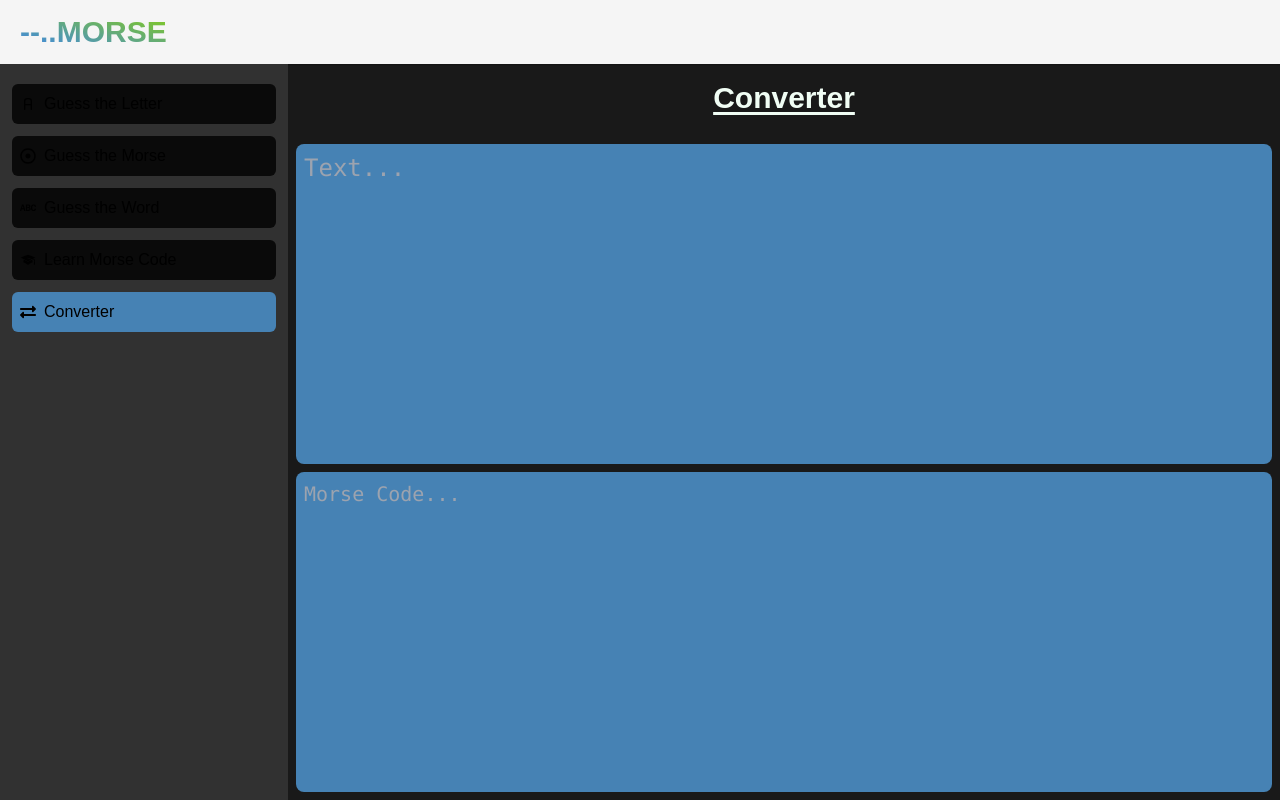
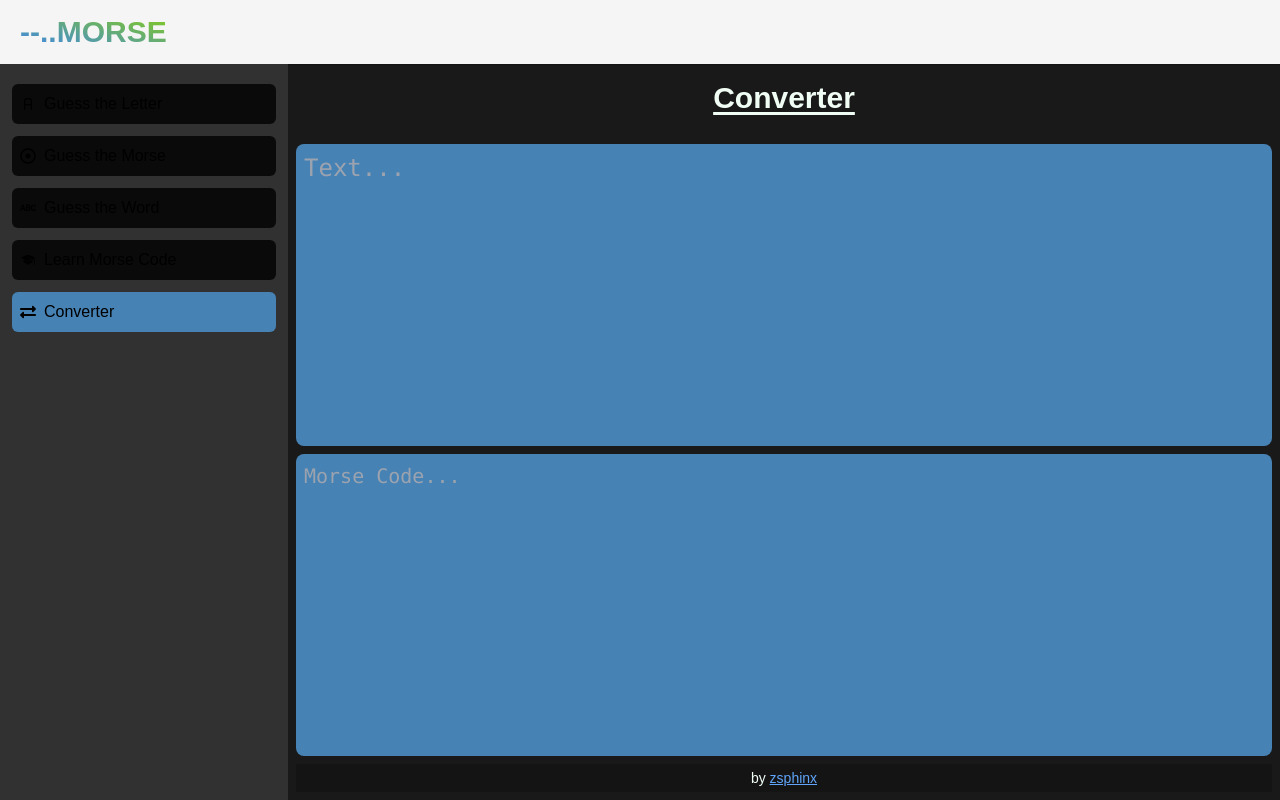
Before and after one commit to zsphinxyz/zmorse, a Next.js app: page /convert in a window 1280 px wide. Built offline with nearby package versions, Linux system fonts and the light colour scheme; a web font is replaced by a local one.

Commit message:
add footer

```diff
--- a/app/convert/page.tsx
+++ b/app/convert/page.tsx
@@ -1,6 +1,7 @@
 'use client'
 import { useEffect, useState } from "react"
 import {all, all_rev} from '@/lib/morse'
+import Footer from "@/components/Footer";
 
 export default function Convert() {
   const [words, setWords] = useState('');
@@ -36,6 +37,8 @@ export default function Convert() {
         <textarea placeholder="Morse Code..." spellCheck="false" className="h-full w-full bg-transparent text-xl p-2 font-mono resize-none" onChange={(e)=>setMorse( e.target.value.replace(/[^-. ]/g,'')?.toString())} value={morse}></textarea>
       </div>
 
+      <Footer />
+
 
     </section>
   )
--- a/app/guessMorse/page.tsx
+++ b/app/guessMorse/page.tsx
@@ -1,3 +1,4 @@
+import Footer from '@/components/Footer'
 import GuessMorse from '@/components/guessMorse'
 import React from 'react'
 
@@ -8,6 +9,8 @@ export default function page() {
     <main className="flex w-full items-center flex-col bg-[#425554] bg-clip-content h-full p-2">
       <h1 className="font-bold text-3xl text-center my-2 underline underline-offset-4 mb-5"></h1>
       <GuessMorse />
+
+      <Footer />
     </main>
   )
 }
--- a/app/guessWord/page.tsx
+++ b/app/guessWord/page.tsx
@@ -1,7 +1,7 @@
 
+import Footer from "@/components/Footer"
 import { morseLetter } from "@/lib/morse"
-import { revalidatePath, revalidateTag } from "next/cache"
-import { redirect } from "next/navigation"
+import { revalidatePath } from "next/cache"
 // https://random-word-api.herokuapp.com/word
 
 export default async function GuessWord({searchParams}: {searchParams: {guess: string}}) {
@@ -66,6 +66,9 @@ export default async function GuessWord({searchParams}: {searchParams: {guess: s
      </form>
      }
 
+
+    <Footer />
+
     </main>
   )
 }
--- a/app/layout.tsx
+++ b/app/layout.tsx
@@ -52,9 +52,11 @@ export default function RootLayout({
 
           <Nav />
 
-          <div className="flex min-h-[calc(100dvh-64px)]">
+          <div className="flex min-h-[calc(100dvh-64px)] relative">
             <SideBar />
-            <div className="basis-full">{children}</div>
+            <div className="basis-full">
+              {children}
+            </div>
           </div>
 
         </main>
--- a/app/learn/page.tsx
+++ b/app/learn/page.tsx
@@ -1,5 +1,6 @@
 'use client'
 
+import Footer from '@/components/Footer';
 import { all, letter_imgs } from '@/lib/morse'
 import { motion } from "framer-motion";
 import { Suspense } from "react";
@@ -41,6 +42,8 @@ export default function Learn() {
           ))
         }
       </section>
+
+      <Footer />
     </section>
   )
 }
--- a/app/page.tsx
+++ b/app/page.tsx
@@ -1,3 +1,4 @@
+import Footer from "@/components/Footer";
 import GuessLetter from "@/components/guessLetter";
 
 export default function Home() {
@@ -5,7 +6,7 @@ export default function Home() {
     <main className="flex w-full items-center flex-col text-white bg-slate-700 h-full bg-clip-content p-2">
       <h1 className="font-bold text-3xl text-center my-2 underline underline-offset-4 mb-5"></h1>
       <GuessLetter />
-      {/* <Letter_morse /> */}
+      <Footer />
     </main>
   );
 }
--- /dev/null
+++ b/components/Footer.tsx
@@ -0,0 +1,8 @@
+
+export default function Footer() {
+  return (
+    <div className="py-1 text-center w-full bg-black/20 mt-auto text-sm">by {' '}
+      <a href="https://linktr.ee/zsphinx" target="_blank" className="text-blue-400 underline">zsphinx</a>
+    </div>
+  )
+}
```
